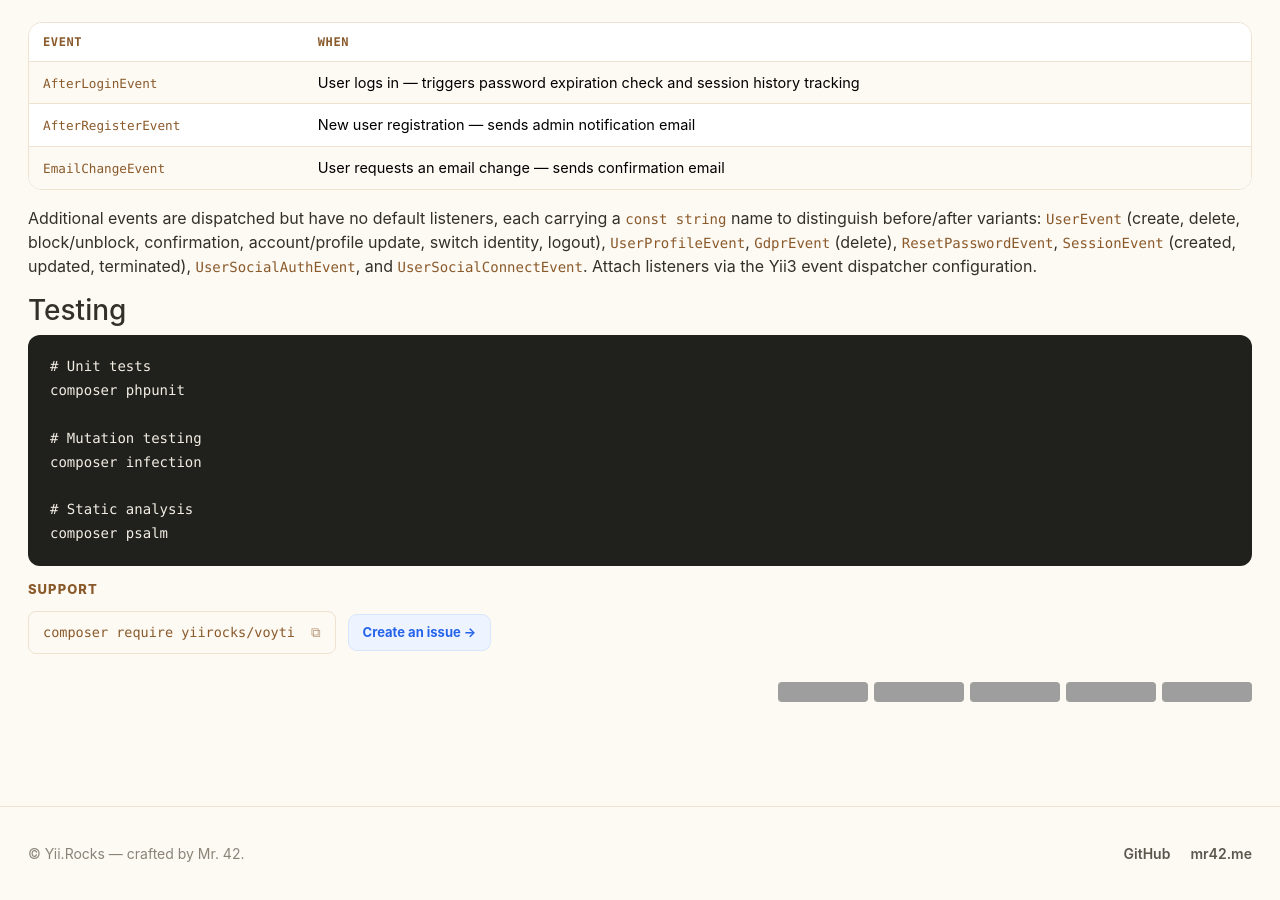
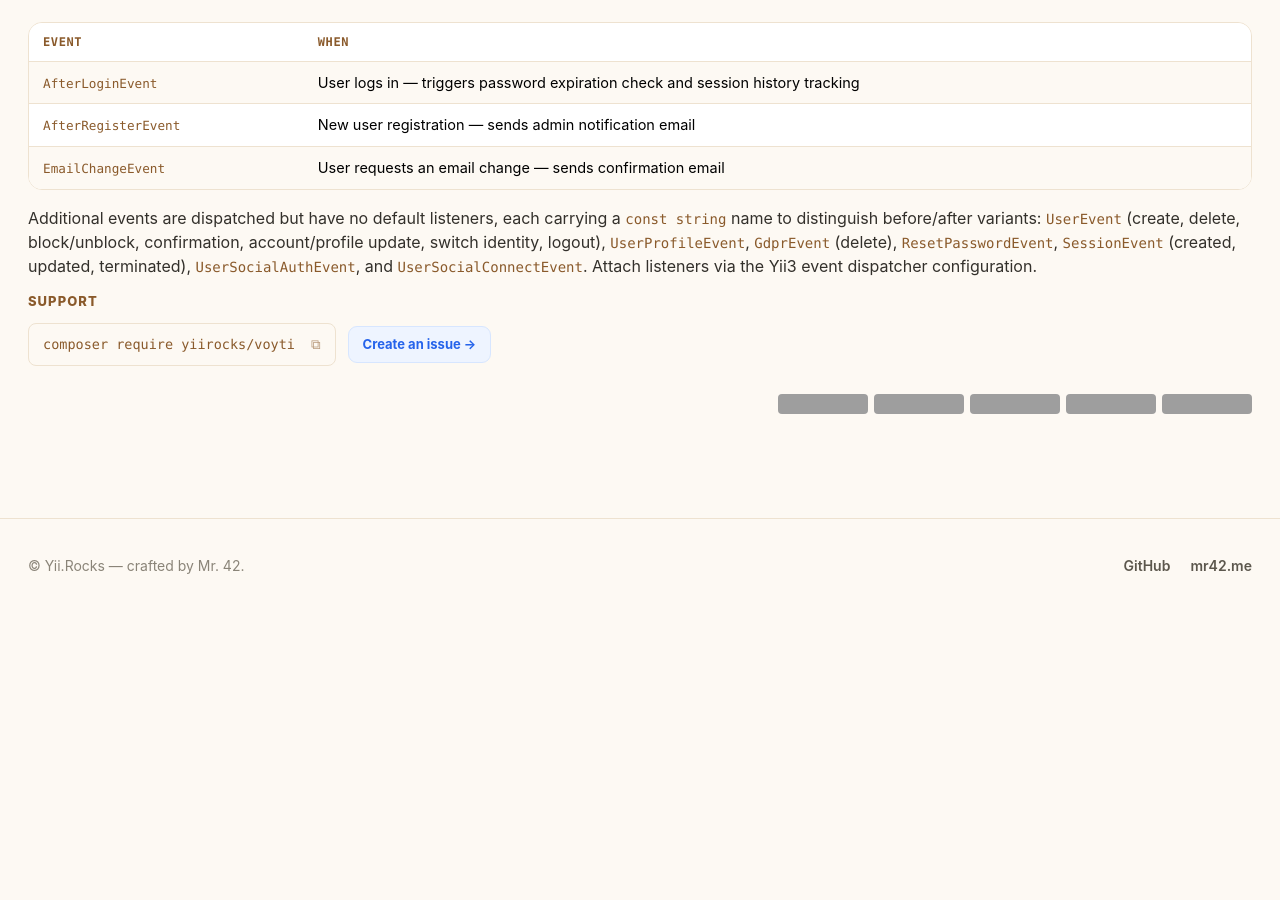
Before and after one commit to YiiRocks/YiiRocks.github.io, a Jekyll site: the page built from voyti/index.html, in a window 1280 px wide and 900 px high, scrolled down 10980 px. Built offline with Jekyll 4.4.1, drawn with Linux system fonts in a browser that asks for light colours; a style sheet for code colours, icons or effects is not loaded; after the commit the page ends 11592 px from its top, so only the background shows below that; grey boxes are pictures that could not be loaded.

Commit message:
Remove Testing section from voyti docs page

```diff
--- a/voyti/index.html
+++ b/voyti/index.html
@@ -20,7 +20,6 @@ title: Voyti
             <a href="#rbac">RBAC</a> &middot;
             <a href="#routes">Routes</a> &middot;
             <a href="#events">Events</a> &middot;
-            <a href="#testing">Testing</a> &middot;
             <a href="#support">Support</a>
         </nav>
         <p>
@@ -624,13 +623,3 @@ return [
         updated, terminated), <code>UserSocialAuthEvent</code>, and
         <code>UserSocialConnectEvent</code>. Attach listeners via the Yii3
         event dispatcher configuration.</p>
-
-        <h3 class="doc-section-title" id="testing">Testing</h3>
-        <pre class="doc-example mb-3"><code class="language-bash"># Unit tests
-composer phpunit
-
-# Mutation testing
-composer infection
-
-# Static analysis
-composer psalm</code></pre>
```
